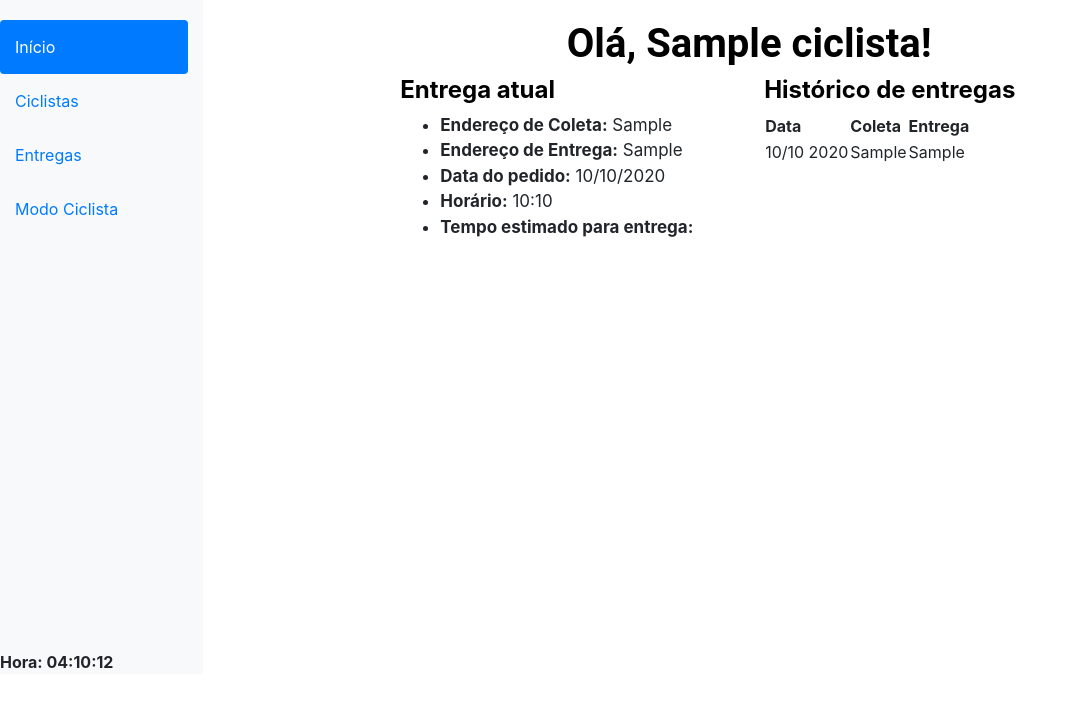
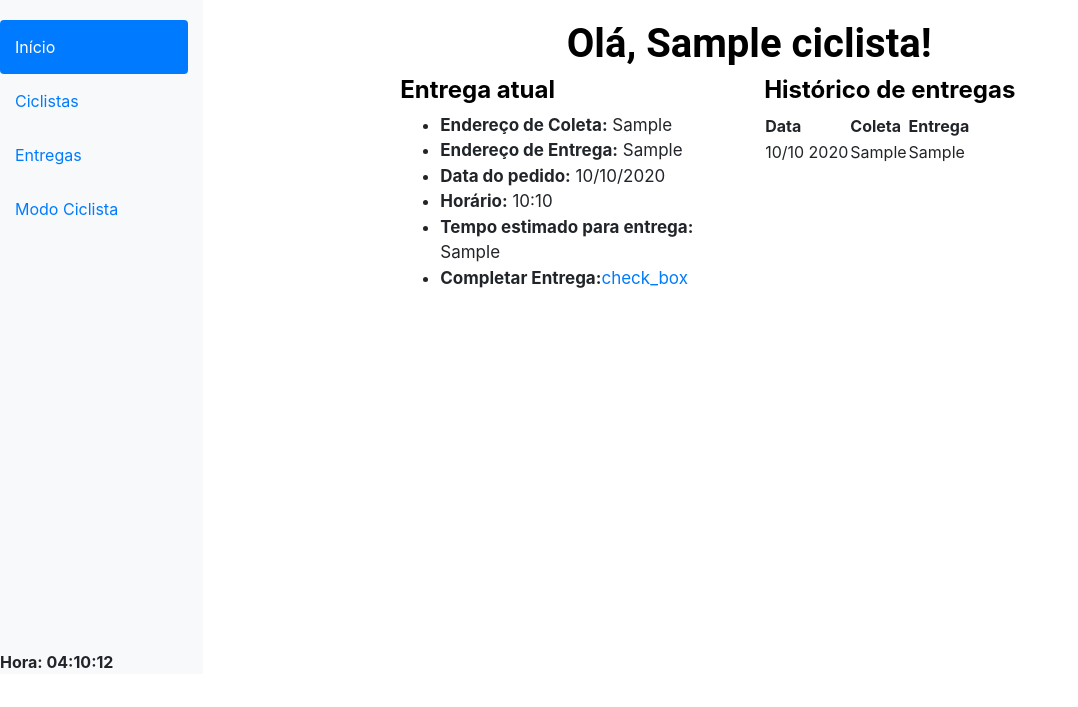
Before and after one commit to medinaalexandre/moBike, a Django app: template home/templates/home/modociclistaPk.html in a window 1280 px wide. Shown: the top 707 px of the page, without its empty margins (0-1078 px from the left). Run offline with Django 3.2, Linux system fonts and the light colour scheme; the template is opened without the code that fills it: most values are stand-ins (such as "Sample title", 1, 10 or a date in 2020); some libraries are stand-ins or nearby versions.

Commit message:
modo ciclista pode completar entrega

```diff
--- a/home/templates/home/modociclistaPk.html
+++ b/home/templates/home/modociclistaPk.html
@@ -15,7 +15,7 @@
         <script src="{% static 'material/js/jquery.js' %}"></script>
         {% include 'material/includes/material_js.html' %}
         <!-- bootstrap -->
-        <link rel="icon" href="{% static '/icon.ico' %}" />
+        <link rel="icon" href="{% static '/icon.png' %}" />
 </head>
 <body>
 
@@ -50,7 +50,8 @@
                                 <li><b>Endereço de Entrega:</b> {{ entregaatual.end_entrega }}</li>
                                 <li><b>Data do pedido:</b> {{ entregaatual.data|date:"d/m/Y" }}</li>
                                 <li><b>Horário:</b> {{ entregaatual.data|time:"H:i" }}</li>
-                                <li><b>Tempo estimado para entrega:</b></li>
+                                <li><b>Tempo estimado para entrega: </b>{{entregaatual.tempo_estimado}}</li>
+                                <li><b>Completar Entrega:</b><a href="{% url 'completa_entregaativa' pk=entregaatual.id %}" class="material-icons prefix">check_box</a></li>
                             </ul>
                             {% else %}
                                 <h3>Sem entrega</h3>
```
